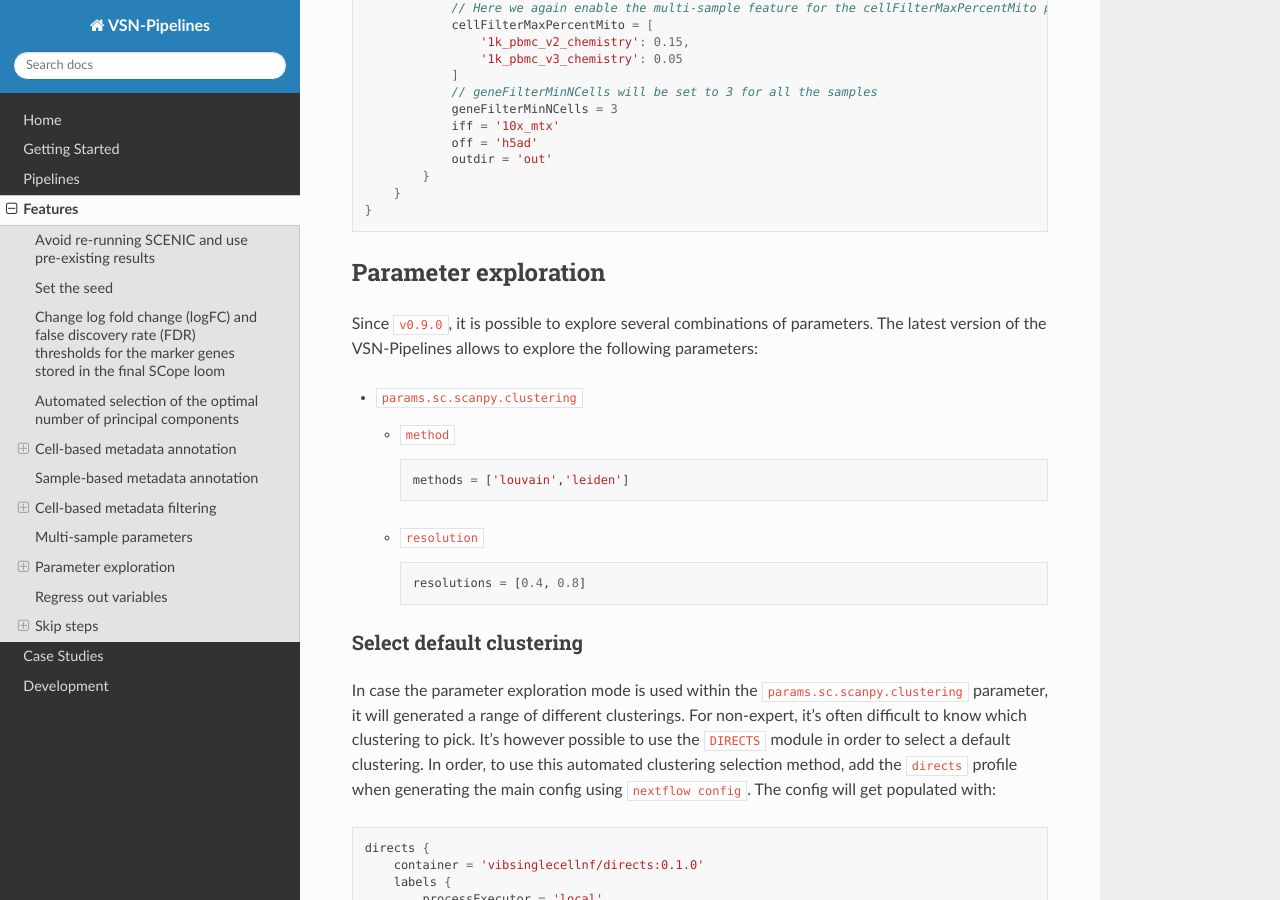
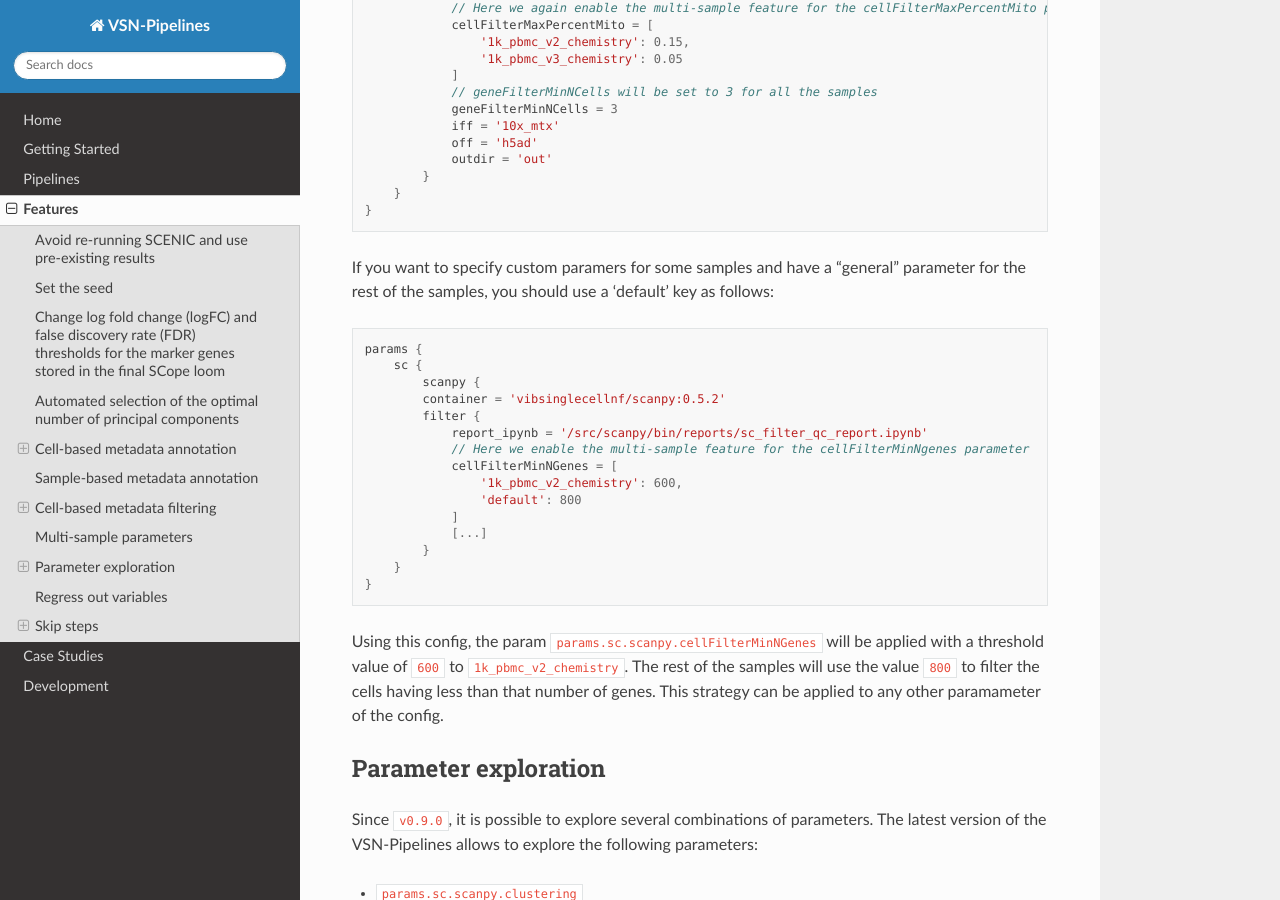
Before and after one commit to vib-singlecell-nf/vsn-pipelines, a Sphinx documentation site: the page built from docs/features.rst, in a window 1280 px wide and 900 px high, scrolled down 7218 px. Built offline with Sphinx 7.4.7 and the Read the Docs theme 2.0.0, drawn with Linux system fonts in a browser that asks for light colours.

Commit message:
Update docs describing how to use a "general" param when using the Multi-sample parameter feature
Former-commit-id: 84ce9f5cdba40882e6de680f9ccb94f8a9313d46

```diff
--- a/docs/features.rst
+++ b/docs/features.rst
@@ -328,6 +328,30 @@ You'll just have to repeat the following structure for the parameters which you
         }
     }
 
+If you want to specify custom paramers for some samples and have a "general" parameter for the rest of the samples, you should use a 'default' key as follows:
+
+.. code:: groovy
+
+    params {
+        sc {
+            scanpy {
+            container = 'vibsinglecellnf/scanpy:0.5.2'
+            filter {
+                report_ipynb = '/src/scanpy/bin/reports/sc_filter_qc_report.ipynb'
+                // Here we enable the multi-sample feature for the cellFilterMinNgenes parameter
+                cellFilterMinNGenes = [
+                    '1k_pbmc_v2_chemistry': 600,
+                    'default': 800
+                ]
+                [...]
+            }
+        }
+    }
+
+Using this config, the param ``params.sc.scanpy.cellFilterMinNGenes`` will be applied with a threshold value of ``600`` to ``1k_pbmc_v2_chemistry``.  The rest of the samples will use the value ``800`` to filter the cells having less than that number of genes.
+This strategy can be applied to any other paramameter of the config.
+
+
 Parameter exploration
 ----------------------
 
```
